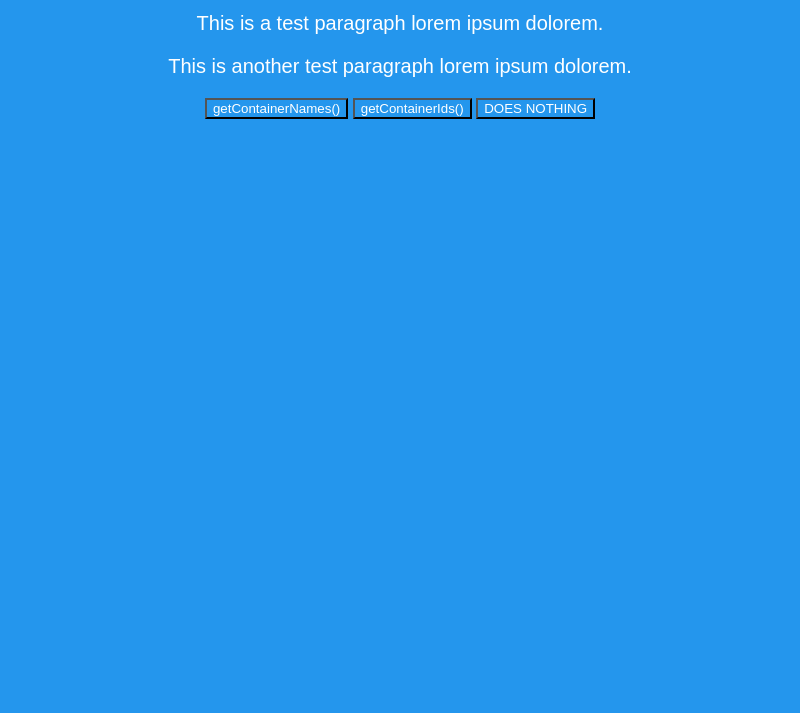
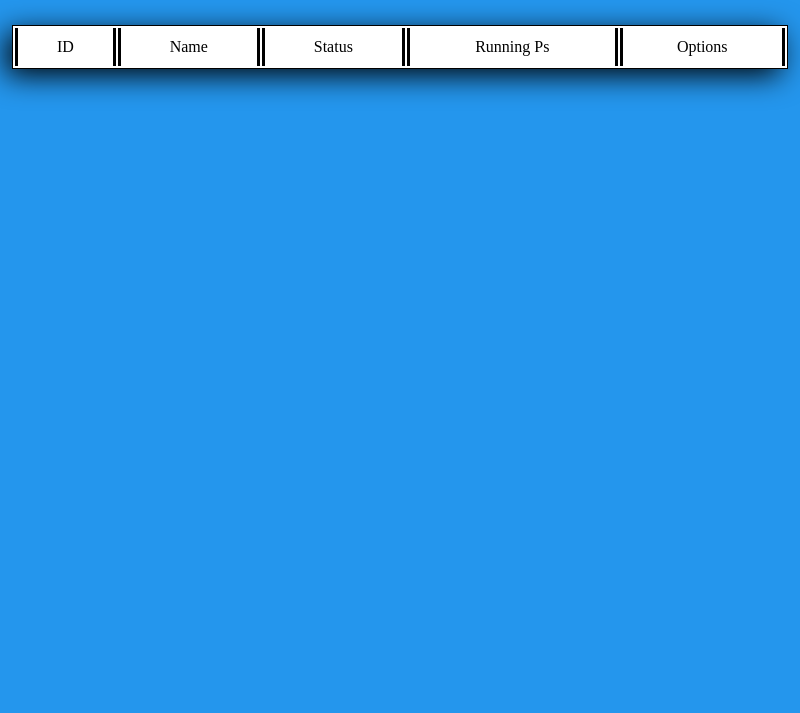
Before and after one commit to lucianfreeze/DockerUI, an Electron app: page index.html in a window 800 px wide. Shown: the part 87-800 px from the top of the page. Drawn offline with Linux system fonts and the light colour scheme; no server answers.

Commit message:
Add files via upload

```diff
--- a/index.html
+++ b/index.html
@@ -1,19 +1,35 @@
 <!DOCTYPE html>
 <html>
-    <head>
+
+<head>
     <title>DockerUI</title>
     <meta charset="utf-8" />
-    <link rel="stylesheet" type="text/css" href="main.css" />
+    <link rel="stylesheet" type="text/css" href="./styles/main.css" />
     <script src="./main.js"></script>
 </head>
 
 <body>
-    <h1>DockerUI</h1>
-    <p>This is a test paragraph lorem ipsum dolorem.</p>
-    <p>This is another test paragraph lorem ipsum dolorem.</p>
-    <button onclick="getContainerNames()">getContainerNames()</button>
-    <button onclick="getContainerIds()">getContainerIds()</button>
-    <button onclick="testData()">DOES NOTHING</button>
+    <div id="header">
+        <button class="button" id="menu-btn">MenuYeet</button>
+    </div>
+
+    <div class="content">
+        <ul>
+            <li>
+                <div>
+                    <table>
+                        <tr>
+                            <td>ID</td>
+                            <td>Name</td>
+                            <td>Status</td>
+                            <td>Running Ps</td>
+                            <td>Options</td>
+                        </tr>
+                    </table>
+                </div>
+            </li>
+        </ul>
+    </div>
     <script src="./docker.js"></script>
 </body>
 
--- /dev/null
+++ b/styles/main.scss
@@ -0,0 +1,47 @@
+@import 'variables.scss';
+
+body,
+* {
+    margin: 0;
+    padding: 0;
+    background-color: $dColor;
+}
+
+.button {
+    padding: 10px;
+    color: white;
+    font-size: 1.5em;
+    border-radius: 20px;
+    text-shadow: 2px 2px black;
+    margin: 5px;
+}
+
+.content {
+    margin-top: 50px;
+
+    ul li {
+        position: relative;
+        list-style-type: none;
+        left: 50%;
+        transform: translate(-50%, 0);
+        width: 97%;
+
+        div {
+            border: 0.5px solid black;
+            margin: 5px 0;
+            table {
+                position: relative;
+                width: 100%;
+                box-shadow: -7px 7px 30px black;
+                background-color: white;
+                tr td {
+                    background-color: white;
+                    border-left: 3px solid black;
+                    border-right: 3px solid black;
+                    padding: 10px 15px;
+                    text-align: center;
+                }
+            }
+        }
+    }
+}
--- /dev/null
+++ b/styles/variables.scss
@@ -0,0 +1,2 @@
+
+$dColor : #2496ed;
```
Also changed, not shown: styles/main.css (added), styles/variables.css (added), 2 other files.
